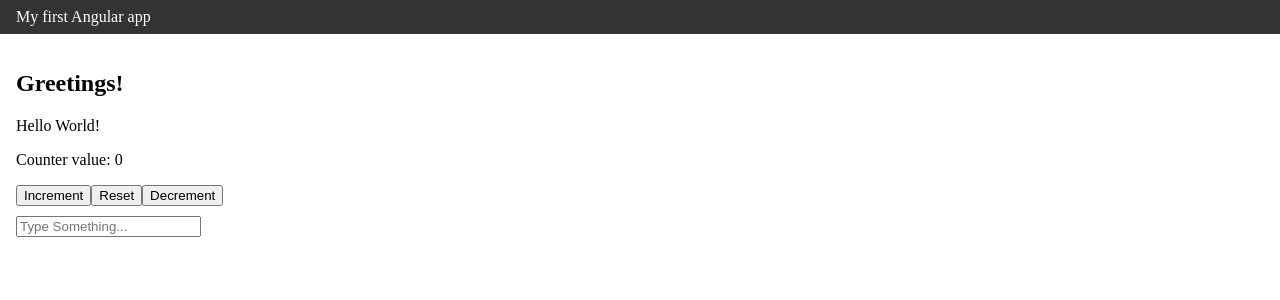
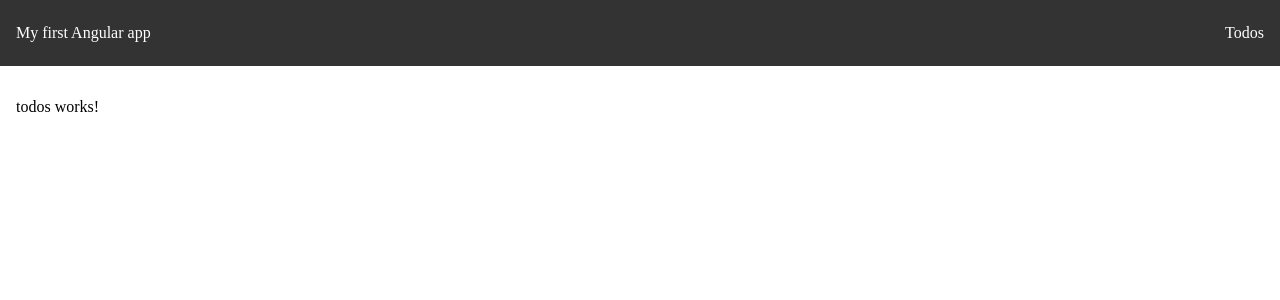
Before and after one commit to RobertKhzouz/Angular-Project, an Angular app: page /todos in a window 1280 px wide. Before the commit this address led to /. Shown: the top 300 px of the page. Built offline with nearby package versions, Linux system fonts and the light colour scheme.

Commit message:
Routing between Counter and Todos

```diff
--- a/src/app/app.component.ts
+++ b/src/app/app.component.ts
@@ -1,16 +1,15 @@
 import { Component } from '@angular/core';
 import { RouterOutlet } from '@angular/router';
-import { HomeComponent } from './home/home.component';
 import { HeaderComponent } from './components/header/header.component';
 
 @Component({
   selector: 'app-root',
   standalone: true,
-  imports: [RouterOutlet, HomeComponent, HeaderComponent],
+  imports: [RouterOutlet, HeaderComponent],
   template: `
    <app-header />
   <main>
-    <app-home />
+    <router-outlet />
   </main>
   `,
   styles: [
--- a/src/app/app.routes.ts
+++ b/src/app/app.routes.ts
@@ -1,3 +1,19 @@
 import { Routes } from '@angular/router';
 
-export const routes: Routes = [];
+export const routes: Routes = [
+  {
+    path: "",
+    pathMatch: "full",
+    loadComponent: () => {
+        return import("./home/home.component").then(
+            module => module.HomeComponent
+        )
+    }
+    },
+    {
+        path: "todos",
+        loadComponent: () => {
+            return import("./todos/todos.component").then((module) => module.TodosComponent)
+        }
+    }
+];
--- a/src/app/components/header/header.component.html
+++ b/src/app/components/header/header.component.html
@@ -1,5 +1,8 @@
 <header>
     <nav>
-        {{ title() }}
+        <span routerLink="/">{{ title() }}</span>
+        <ul>
+            <li routerLink="/todos">Todos</li>
+        </ul>
     </nav>
 </header>
--- a/src/app/components/header/header.component.scss
+++ b/src/app/components/header/header.component.scss
@@ -6,4 +6,29 @@ header {
     color: white;
     align-items: center;
     justify-content: space-between;
+
+    nav {
+        width: 100%;
+        display: flex;
+        justify-content: space-between;
+        align-items: center;
+
+        > span {
+            cursor: pointer;
+            &:hover {
+                color: #777;
+            }
+        }
+
+        ul {
+            list-style: none;
+
+            li {
+                cursor: pointer;
+                &:hover {
+                    color: #777;
+                }
+            }
+        }
+    }
 }
--- a/src/app/components/header/header.component.ts
+++ b/src/app/components/header/header.component.ts
@@ -1,9 +1,10 @@
 import { Component, signal } from '@angular/core';
+import { RouterLink } from '@angular/router';
 
 @Component({
   selector: 'app-header',
   standalone: true,
-  imports: [],
+  imports: [RouterLink],
   templateUrl: './header.component.html',
   styleUrl: './header.component.scss'
 })
--- /dev/null
+++ b/src/app/todos/todos.component.html
@@ -0,0 +1 @@
+<p>todos works!</p>
```
Also changed, not shown: src/app/todos/todos.component.ts (added, +12 -0 lines), src/app/todos/todos.component.scss (added), 1 other file (tests, documents, lock files or other folders).
